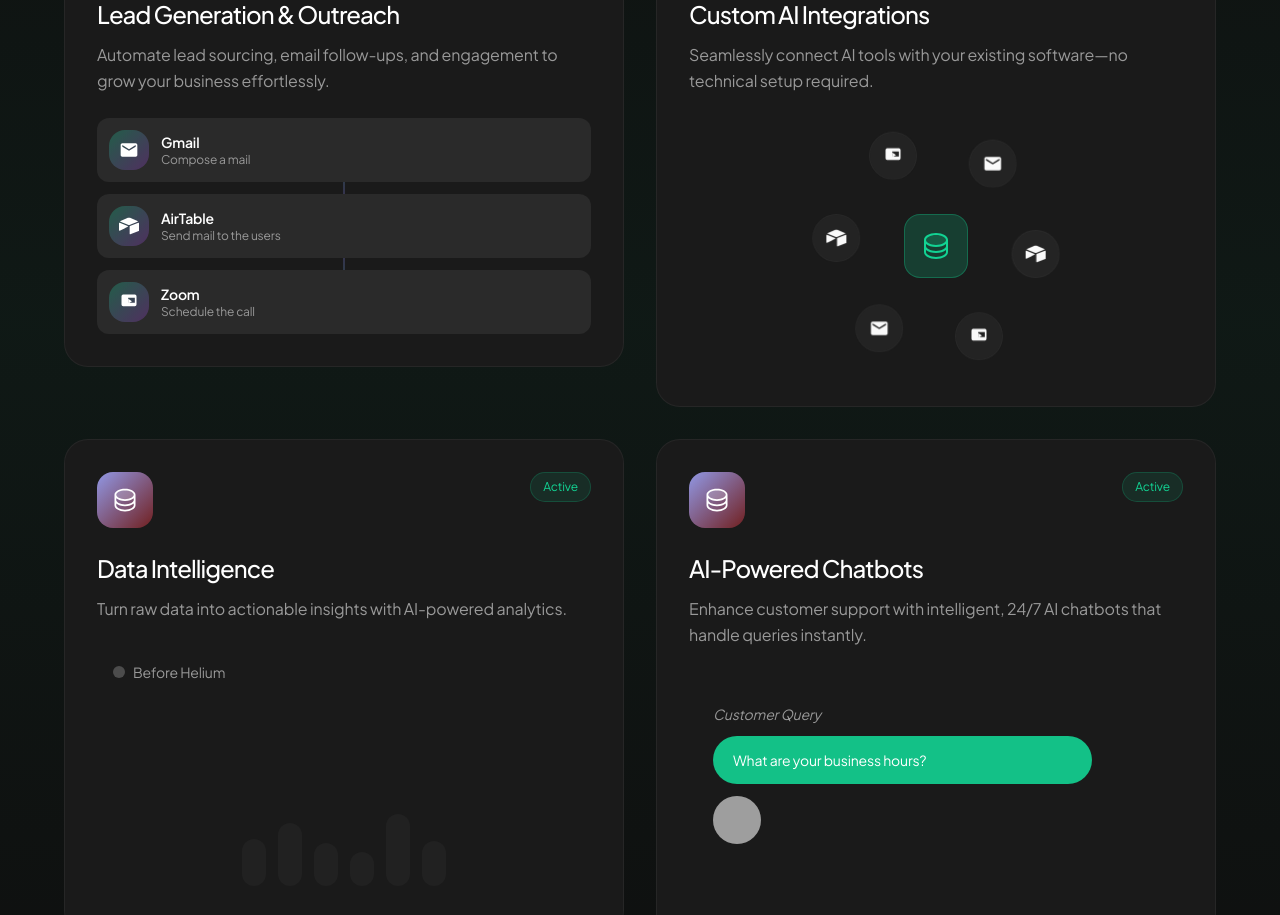
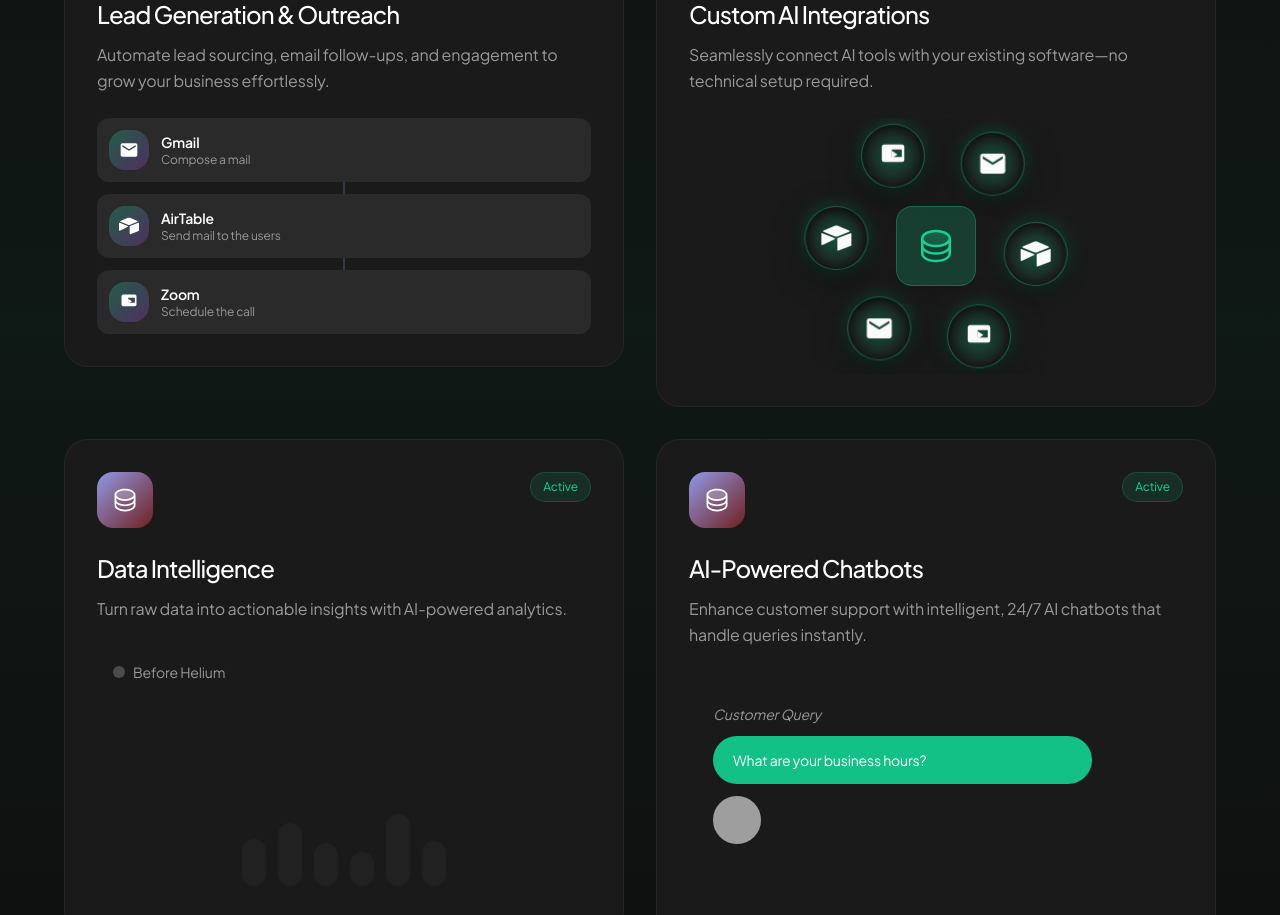
Before and after one commit to Guiltyme212/aiboostly-agent-nexus, a React (Vite) app: page / in a window 1280 px wide. Shown: the part 2940-3855 px from the top of the page. Built offline with nearby package versions, Linux system fonts and the light colour scheme; grey boxes are pictures that could not be loaded; the HTML template or start-up script is replaced by a standard one.

Commit message:
Make orbiting icons bigger and add green gradient
Updated the orbiting icons to be larger, with green radial gradients and dark shadow effects. The icons themselves have also been scaled up for better visibility.

```diff
--- a/src/components/Features.tsx
+++ b/src/components/Features.tsx
@@ -180,8 +180,8 @@ const Features = () => {
                 {feature.hasOrbit && feature.orbitIcons && (
                   <div className="mt-6 relative h-64 flex items-center justify-center overflow-hidden">
                     {/* Central icon */}
-                    <div className="absolute z-10 w-16 h-16 bg-primary/20 rounded-2xl flex items-center justify-center border border-primary/30">
-                      <Database size={32} weight="duotone" className="text-primary" />
+                    <div className="absolute z-10 w-20 h-20 bg-primary/20 rounded-2xl flex items-center justify-center border border-primary/30 shadow-lg">
+                      <Database size={40} weight="duotone" className="text-primary" />
                     </div>
 
                     {/* Orbiting icons */}
@@ -189,13 +189,18 @@ const Features = () => {
                       return (
                         <div
                           key={idx}
-                          className="absolute w-12 h-12 bg-secondary/80 rounded-full flex items-center justify-center border border-border/40 backdrop-blur-sm"
+                          className="absolute w-16 h-16 rounded-full flex items-center justify-center backdrop-blur-sm"
                           style={{
+                            background: 'radial-gradient(circle at center, hsl(var(--primary) / 0.3) 0%, hsl(var(--primary) / 0.15) 40%, transparent 70%)',
+                            boxShadow: '0 8px 32px rgba(0, 0, 0, 0.6), inset 0 2px 8px rgba(0, 0, 0, 0.4), 0 0 20px hsl(var(--primary) / 0.3)',
+                            border: '1px solid hsl(var(--primary) / 0.4)',
                             animation: `orbit 20s linear infinite`,
                             animationDelay: `${-idx * (20 / feature.orbitIcons.length)}s`,
                           }}
                         >
-                          <IconComponent />
+                          <div className="scale-150">
+                            <IconComponent />
+                          </div>
                         </div>
                       );
                     })}
```
